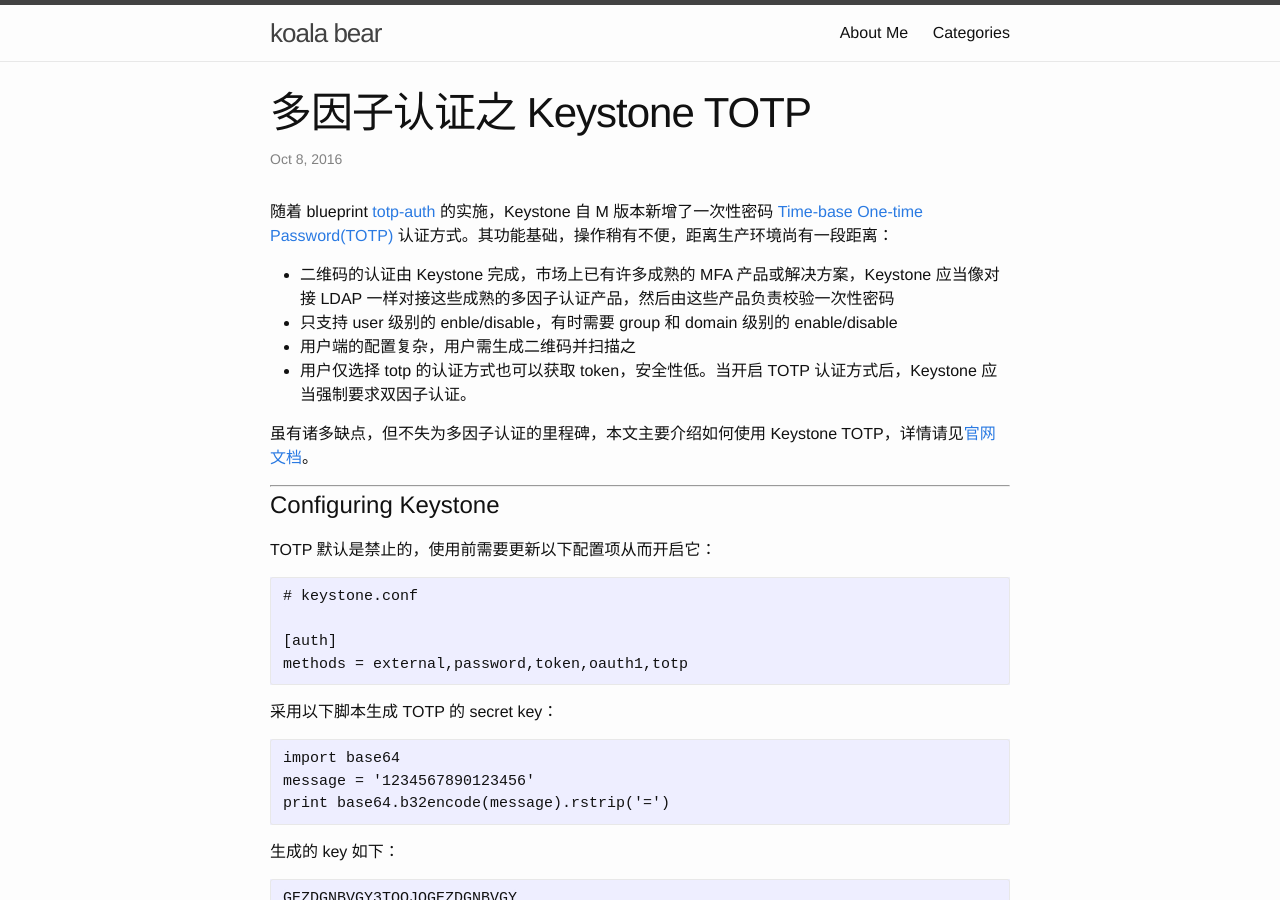
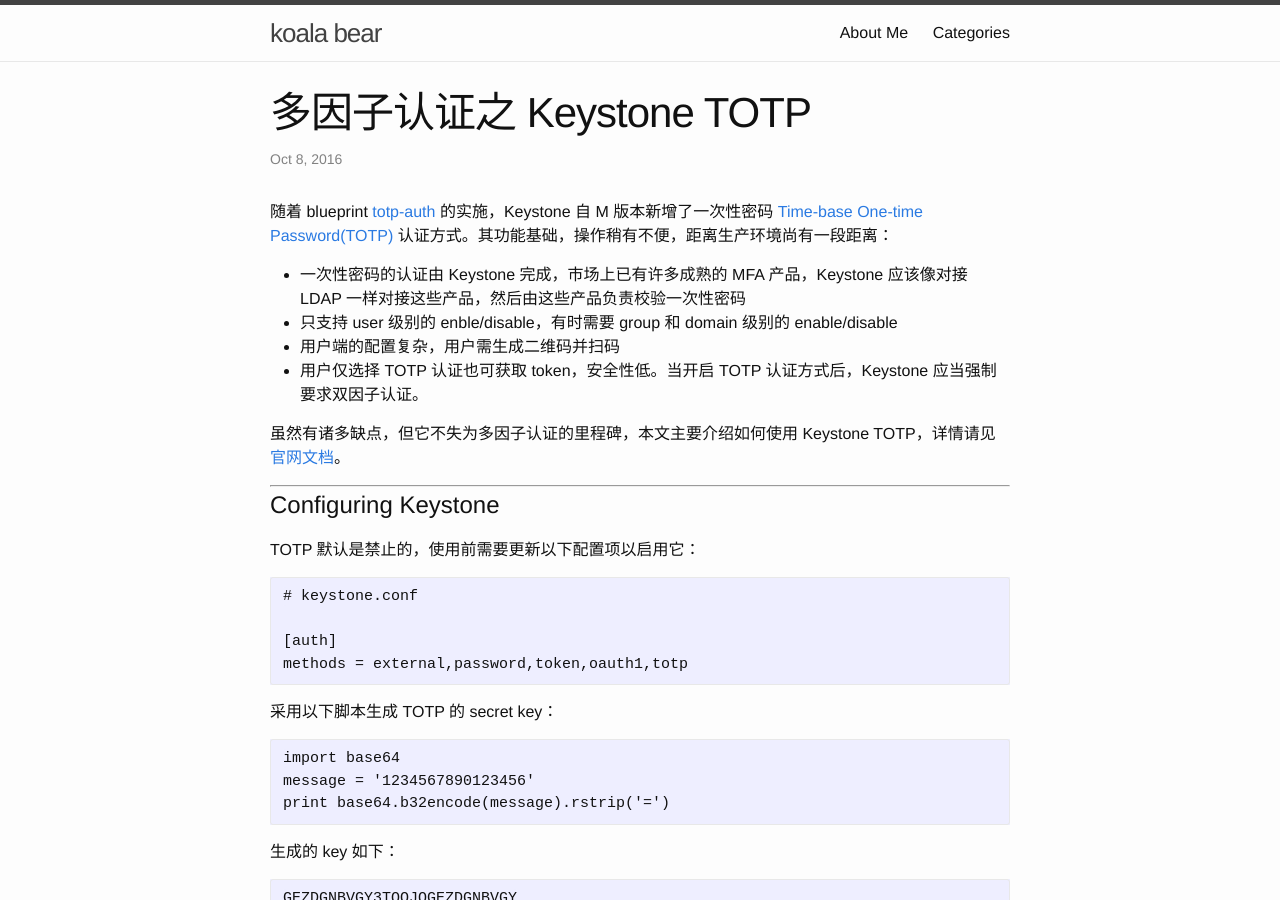
Before and after one commit to DeliangFan/deliangfan.github.io, a Jekyll site: the page built from _posts/2016-10-08-keystone_totp.markdown, in a window 1280 px wide and 900 px high. Built offline with Jekyll 4.4.1, drawn with Linux system fonts in a browser that asks for light colours; comment, search, counter and statistics services are not loaded.

Commit message:
Update totp

```diff
--- a/_posts/2016-09-09-浅谈后端技术面试.markdown
+++ b/_posts/2016-09-09-浅谈后端技术面试.markdown
@@ -53,6 +53,6 @@
 - 不推荐纯粹的数学题、智力题等考察题目
 - 不推荐压力面试，群面等面试方式
 - 不推荐做题、现场写代码(时间成本太高，伪代码除外)，不推荐询问杂而无连贯的问题
-- 能给出博客或 github 的求职者往往具有更强的竞争力
+- 能给出 github 的求职者往往具有更强的竞争力
 
 面试的方式和考察重点因人而异，本人认为这种方式的面试效率较高，既适合现场面试、又适合电话面试，非常注重基础功底，基础功底扎实的工程师编程能力、学习能力和调试能力都比较强悍，因为外部各异的技术归根结底总是有诸多相通之处。
--- a/_posts/2016-10-08-keystone_totp.markdown
+++ b/_posts/2016-10-08-keystone_totp.markdown
@@ -6,18 +6,18 @@
 
 随着 blueprint [totp-auth](https://blueprints.launchpad.net/keystone/+spec/totp-auth) 的实施，Keystone 自 M 版本新增了一次性密码 [Time-base One-time Password(TOTP)](http://wsfdl.com/algorithm/2016/04/14/%E7%90%86%E8%A7%A3TOTP.html) 认证方式。其功能基础，操作稍有不便，距离生产环境尚有一段距离：
 
-- 二维码的认证由 Keystone 完成，市场上已有许多成熟的 MFA 产品或解决方案，Keystone 应当像对接 LDAP 一样对接这些成熟的多因子认证产品，然后由这些产品负责校验一次性密码
+- 一次性密码的认证由 Keystone 完成，市场上已有许多成熟的 MFA 产品，Keystone 应该像对接 LDAP 一样对接这些产品，然后由这些产品负责校验一次性密码
 - 只支持 user 级别的 enble/disable，有时需要 group 和 domain 级别的 enable/disable
-- 用户端的配置复杂，用户需生成二维码并扫描之
-- 用户仅选择 totp 的认证方式也可以获取 token，安全性低。当开启 TOTP 认证方式后，Keystone 应当强制要求双因子认证。
+- 用户端的配置复杂，用户需生成二维码并扫码
+- 用户仅选择 TOTP 认证也可获取 token，安全性低。当开启 TOTP 认证方式后，Keystone 应当强制要求双因子认证。
 
-虽有诸多缺点，但不失为多因子认证的里程碑，本文主要介绍如何使用 Keystone TOTP，详情请见[官网文档](http://docs.openstack.org/developer/keystone/auth-totp.html)。
+虽然有诸多缺点，但它不失为多因子认证的里程碑，本文主要介绍如何使用 Keystone TOTP，详情请见[官网文档](http://docs.openstack.org/developer/keystone/auth-totp.html)。
 
 -------------
 
 # Configuring Keystone
 
-TOTP 默认是禁止的，使用前需要更新以下配置项从而开启它：
+TOTP 默认是禁止的，使用前需要更新以下配置项以启用它：
 
 ~~~
 # keystone.conf
```
